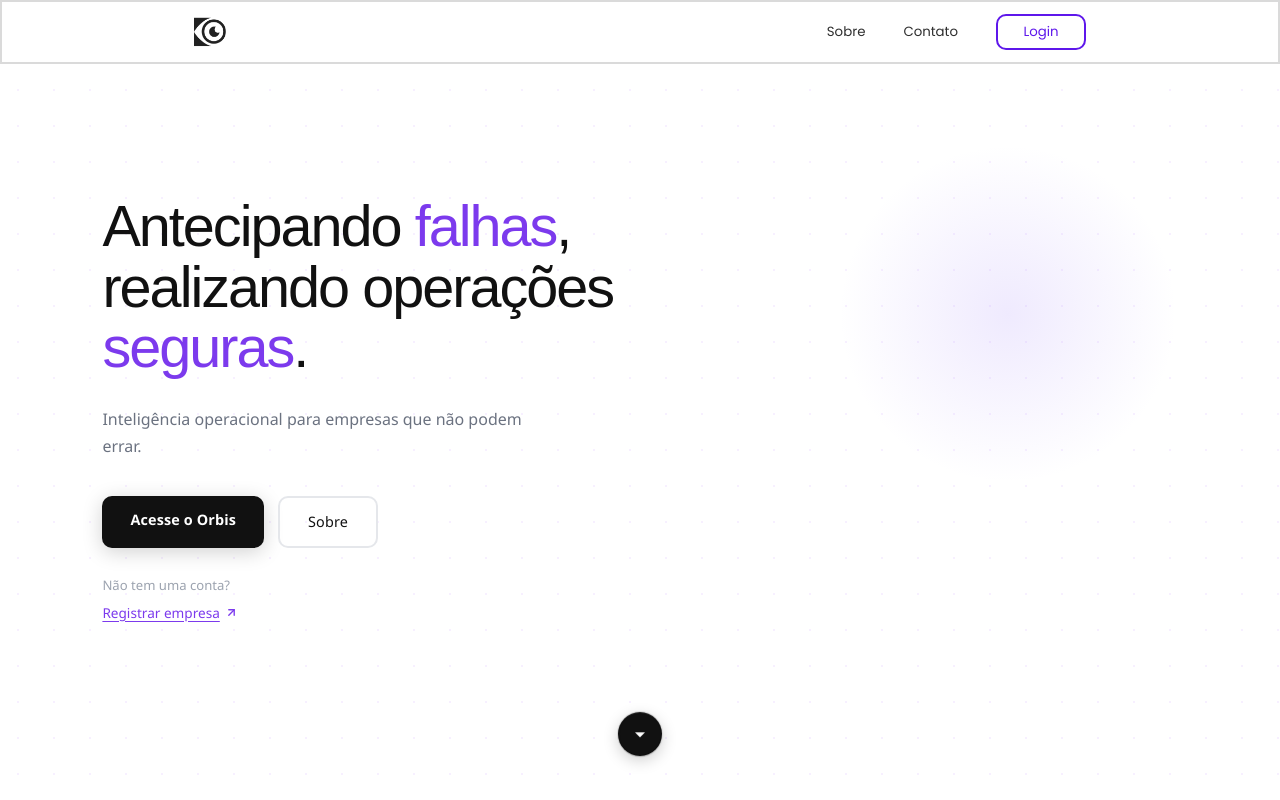
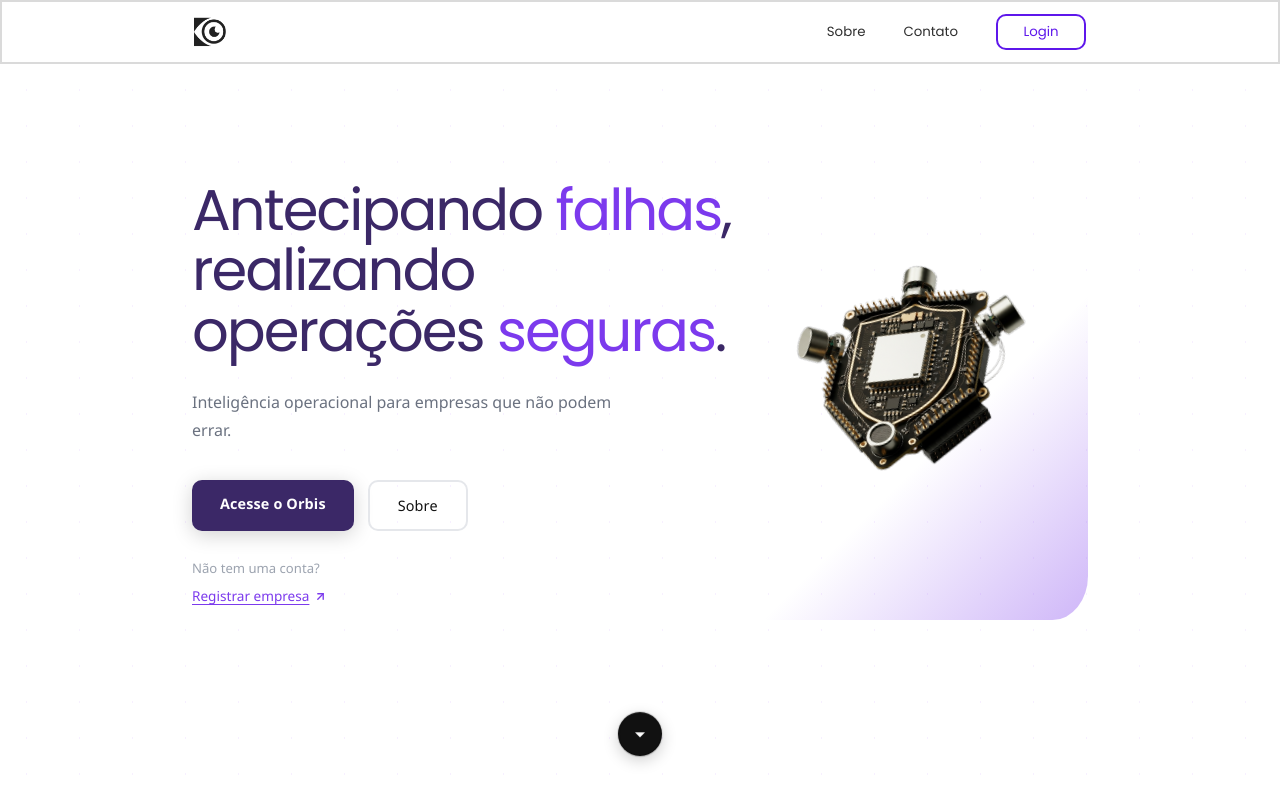
Before and after one commit to Henrique-Fiorotti/orbis, a Next.js app: page / in a window 1280 px wide. Shown: the top 800 px of the page. Built offline with nearby package versions, Linux system fonts and the light colour scheme.

Commit message:
Refactor code structure for improved readability and maintainability

```diff
--- a/app/page.jsx
+++ b/app/page.jsx
@@ -119,9 +119,7 @@ export default function HomePage() {
       <style>{`
 
         html { scroll-behavior: smooth; }
-        ::-webkit-scrollbar { width: 6px; }
-        ::-webkit-scrollbar-track { background: transparent; }
-        ::-webkit-scrollbar-thumb { background: #ddd6fe; border-radius: 8px; }
+        ::-webkit-scrollbar-thumb { background: #7C3AED; border-radius: 1px; }
         @keyframes pulse-ring {
           0% { transform: scale(1); opacity: 0.6; }
           100% { transform: scale(1.55); opacity: 0; }
@@ -136,9 +134,9 @@ export default function HomePage() {
       <section style={{
         minHeight: "100vh",
         display: "flex",
-        flexDirection: "column",
+        flexDirection: "row-reverse",
         justifyContent: "center",
-        padding: "80px 8vw 60px",
+        padding: "180px 15% 100px 15%",
         position: "relative",
         background: "#fff",
       }}>
@@ -146,30 +144,34 @@ export default function HomePage() {
         <div style={{
           position: "absolute", inset: 0, zIndex: 0, pointerEvents: "none",
           backgroundImage: "radial-gradient(circle, #e9d5ff 1px, transparent 1px)",
-          backgroundSize: "36px 36px",
+          backgroundSize: "53px 36px",
           opacity: 0.35,
         }} />
 
         {/* glow blob */}
         <div style={{
-          position: "absolute", right: "8vw", top: "18%",
-          width: "340px", height: "340px", borderRadius: "50%",
-          background: "radial-gradient(circle, rgba(167,139,250,0.18) 0%, transparent 70%)",
+          position: "relative",
+          width: "540px", height: "440px", borderRadius: "10%",
+          background: "linear-gradient(315deg,rgba(124, 58, 237, 0.37) 0%, rgba(255, 255, 255, 0) 41%)",
           pointerEvents: "none", zIndex: 0,
-        }} />
+        }}>
+
+        <img className="w-full h-full pb-15" src="/Orbis-hero-landing-page.svg" alt="" />
+        </div>
 
         <div style={{ position: "relative", zIndex: 1, maxWidth: "600px" }}>
 
           <h1 style={{
-            fontFamily: "'Syne', sans-serif",
+            fontFamily: "'Poppins', sans-serif",
             fontSize: "clamp(2.8rem, 6vw, 3.6rem)",
-            fontWeight: 100,
+            fontWeight: 200,
             lineHeight: 1.05,
             letterSpacing: "-2px",
             marginBottom: "28px",
             opacity: heroVisible ? 1 : 0,
             transform: heroVisible ? "none" : "translateY(20px)",
             transition: "opacity 0.6s ease 0.2s, transform 0.6s ease 0.2s",
+            color: "#3b2867",
           }}>
             Antecipando{" "}
             <span style={{ color: "#7c3aed" }}>falhas</span>,<br />
@@ -195,16 +197,16 @@ export default function HomePage() {
             transition: "opacity 0.6s ease 0.45s, transform 0.6s ease 0.45s",
           }}>
             <a href="/login" style={{
-              background: "#111", color: "#fff",
+              background: "#3b2867", color: "#fff",
               padding: "13px 28px", borderRadius: "10px",
               fontWeight: 600, fontSize: "0.9rem",
               textDecoration: "none", letterSpacing: "0.01em",
-              transition: "transform 0.2s cubic-bezier(0.34,1.56,0.64,1), box-shadow 0.2s ease",
+              transition: "transform 0.2s cubic-bezier(0.34,1.56,0.64,1), background-color 0.2s ease",
               boxShadow: "0 4px 20px rgba(0,0,0,0.18)",
               display: "inline-block",
             }}
-              onMouseEnter={(e) => { e.currentTarget.style.transform = "translateY(-2px) scale(1.02)"; e.currentTarget.style.boxShadow = "0 10px 28px rgba(0,0,0,0.25)"; }}
-              onMouseLeave={(e) => { e.currentTarget.style.transform = "none"; e.currentTarget.style.boxShadow = "0 4px 20px rgba(0,0,0,0.18)"; }}
+              onMouseEnter={(e) => {e.currentTarget.style.backgroundColor = "#7c3aed"; }}
+              onMouseLeave={(e) => { e.currentTarget.style.transform = "none"; e.currentTarget.style.backgroundColor = "#3b2867"; }}
             >
               Acesse o Orbis
             </a>
@@ -276,7 +278,7 @@ export default function HomePage() {
           <p style={{
             fontFamily: "'Syne', sans-serif",
             fontSize: "clamp(1.4rem, 3vw, 2rem)",
-            fontWeight: 700, lineHeight: 1.3, letterSpacing: "-0.5px",
+            fontWeight: 100, lineHeight: 1.3, letterSpacing: "-0.5px", textAlign: "center",
             color: "#111", marginBottom: "16px",
           }}>
             "Prever <span style={{ color: "#7c3aed" }}>erros</span> hoje é
```
Also changed, not shown: public/Orbis-hero-landing-page.svg (added).
